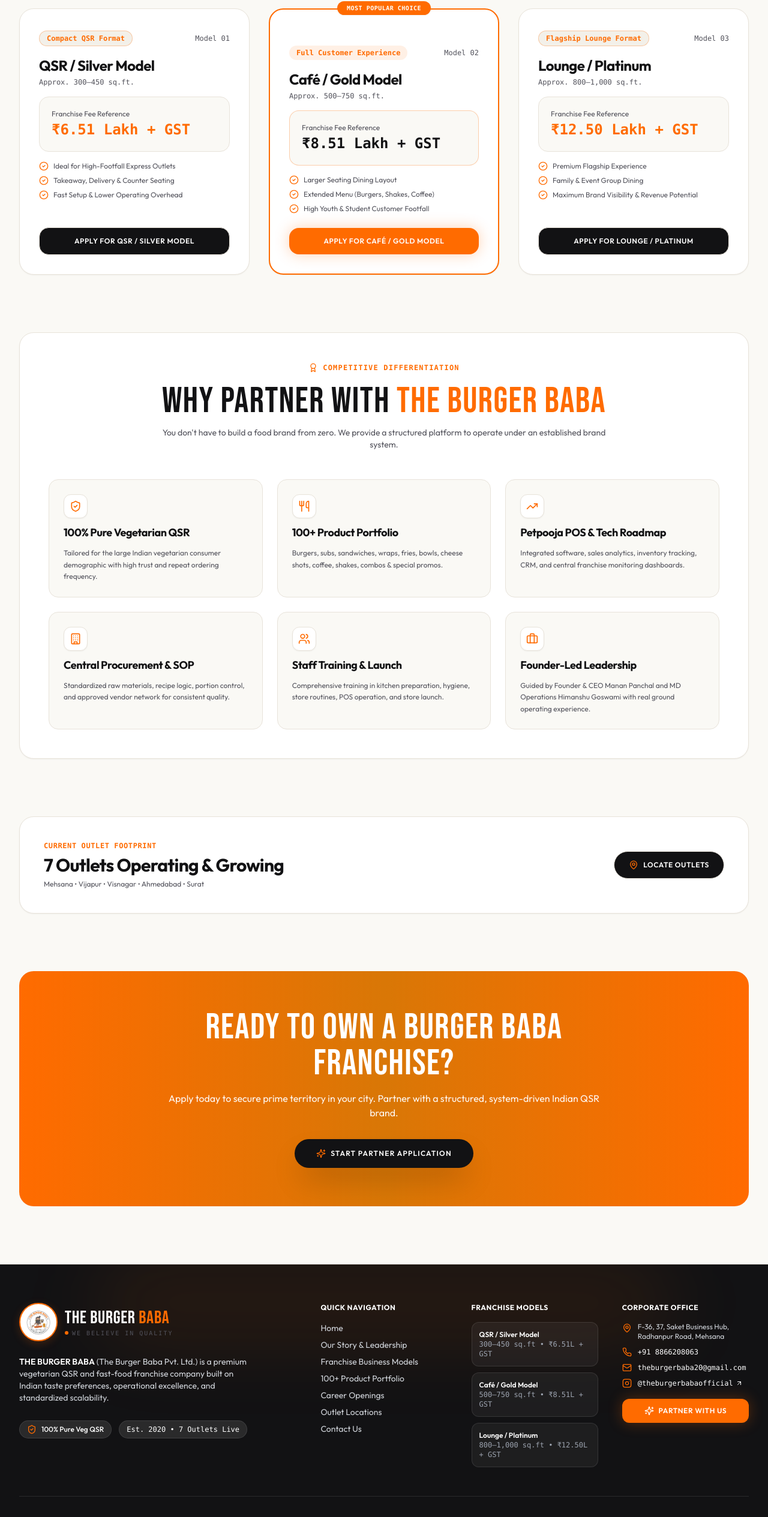
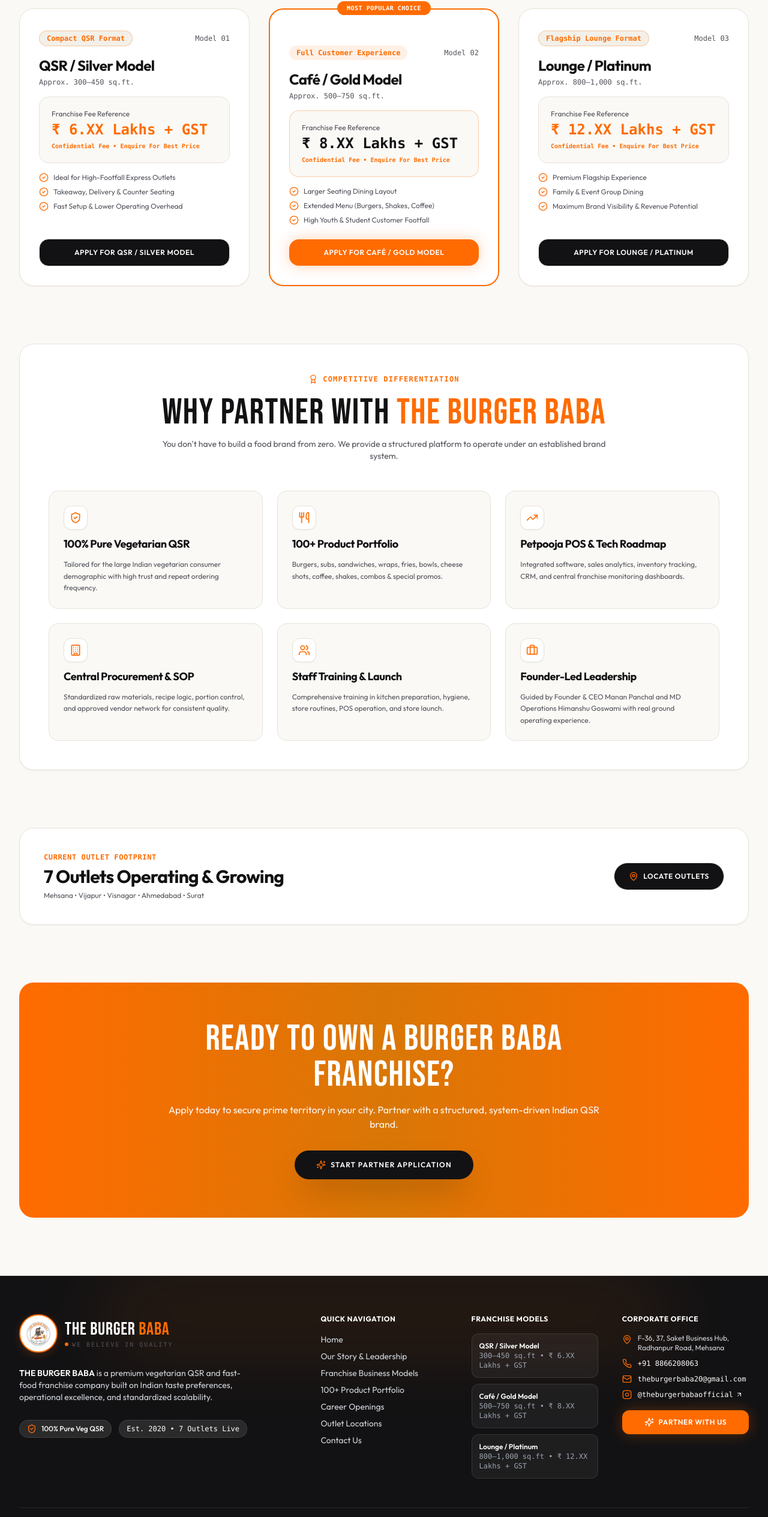
Before and after one commit to uptake-suraj/BB, a Next.js app: page / in a window 1280 px wide. Shown: the part 1952-4481 px from the top of the page at 60% size. Built offline with nearby package versions, Linux system fonts and the light colour scheme.

Commit message:
remove some content

```diff
--- a/app/layout.js
+++ b/app/layout.js
@@ -25,7 +25,7 @@
   metadataBase: new URL('https://theburgerbaba.com'),
   title: 'The Burger Baba | Fast Food Franchise & Vegetarian QSR Opportunities',
   description:
-    'Official Website of The Burger Baba (The Burger Baba Pvt. Ltd.). Explore high-ROI vegetarian QSR food franchise models (Silver, Gold, Platinum) with 100+ menu items.',
+    'Official Website of The Burger Baba. Explore high-ROI vegetarian QSR food franchise models (Silver, Gold, Platinum) with 100+ menu items.',
   keywords: [
     'The Burger Baba',
     'Burger Franchise India',
@@ -34,7 +34,7 @@
     'Fast Food Franchise Opportunity',
     'Vegetarian QSR Franchise',
   ],
-  authors: [{ name: 'The Burger Baba Pvt. Ltd.' }],
+  authors: [{ name: 'The Burger Baba' }],
   openGraph: {
     title: 'The Burger Baba | Premium Vegetarian QSR Franchise',
     description:
--- a/components/footer.jsx
+++ b/components/footer.jsx
@@ -18,7 +18,7 @@
           <div className="lg:col-span-2 space-y-5 sm:space-y-6">
             <BrandLogo className="w-14 h-14 sm:w-16 sm:h-16" darkText={true} />
             <p className="text-xs sm:text-sm font-normal text-gray-300 leading-relaxed max-w-sm">
-              <strong className="font-semibold text-white">THE BURGER BABA</strong> (The Burger Baba Pvt. Ltd.) is a premium vegetarian QSR and fast-food franchise company built on Indian taste preferences, operational excellence, and standardized scalability.
+              <strong className="font-semibold text-white">THE BURGER BABA</strong> is a premium vegetarian QSR and fast-food franchise company built on Indian taste preferences, operational excellence, and standardized scalability.
             </p>
 
             <div className="flex flex-wrap items-center gap-2.5 sm:gap-3 pt-1">
@@ -86,19 +86,19 @@
                 <div className="text-white font-semibold group-hover:text-baba-orange transition">
                   QSR / Silver Model
                 </div>
-                <div className="text-gray-400 font-mono font-normal">300–450 sq.ft • ₹6.51L + GST</div>
+                <div className="text-gray-400 font-mono font-normal">300–450 sq.ft • ₹ 6.XX Lakhs + GST</div>
               </li>
               <li className="bg-white/5 p-3 rounded-xl border border-white/10 hover:border-baba-orange transition group">
                 <div className="text-white font-semibold group-hover:text-baba-orange transition">
                   Café / Gold Model
                 </div>
-                <div className="text-gray-400 font-mono font-normal">500–750 sq.ft • ₹8.51L + GST</div>
+                <div className="text-gray-400 font-mono font-normal">500–750 sq.ft • ₹ 8.XX Lakhs + GST</div>
               </li>
               <li className="bg-white/5 p-3 rounded-xl border border-white/10 hover:border-baba-orange transition group">
                 <div className="text-white font-semibold group-hover:text-baba-orange transition">
                   Lounge / Platinum
                 </div>
-                <div className="text-gray-400 font-mono font-normal">800–1,000 sq.ft • ₹12.50L + GST</div>
+                <div className="text-gray-400 font-mono font-normal">800–1,000 sq.ft • ₹ 12.XX Lakhs + GST</div>
               </li>
             </ul>
           </div>
@@ -154,7 +154,7 @@
         {/* Bottom Bar & Disclaimer - 100% Mobile Responsive City Wrap */}
         <div className="pt-6 sm:pt-8 flex flex-col md:flex-row items-center justify-between gap-4 text-xs text-gray-400 font-normal text-center md:text-left">
           <div>
-            © {new Date().getFullYear()} <strong className="font-semibold text-white">The Burger Baba Pvt. Ltd.</strong> All rights reserved.
+            © {new Date().getFullYear()} <strong className="font-semibold text-white">The Burger Baba</strong>. All rights reserved.
           </div>
 
           {/* Responsive Wrap City Names */}
--- a/components/franchise/franchise-view.jsx
+++ b/components/franchise/franchise-view.jsx
@@ -65,6 +65,11 @@
                   <div className={`text-xl sm:text-2xl font-bold font-mono mt-0.5 ${model.isPopular ? 'text-baba-black' : 'text-baba-orange'}`}>
                     {model.fee}
                   </div>
+                  {model.feeSub && (
+                    <div className="text-[10px] text-baba-orange font-mono font-semibold mt-1">
+                      {model.feeSub}
+                    </div>
+                  )}
                 </div>
 
                 <ul className="space-y-2 text-xs font-normal text-baba-gray">
--- a/components/home/home-view.jsx
+++ b/components/home/home-view.jsx
@@ -231,6 +231,11 @@
                     <div className={`text-xl sm:text-2xl font-bold font-mono mt-0.5 ${model.isPopular ? 'text-baba-black' : 'text-baba-orange'}`}>
                       {model.fee}
                     </div>
+                    {model.feeSub && (
+                      <div className="text-[10px] text-baba-orange font-mono font-semibold mt-1">
+                        {model.feeSub}
+                      </div>
+                    )}
                   </div>
 
                   <ul className="space-y-2 text-xs font-normal text-baba-gray">
--- a/components/interactive/franchise-modal.jsx
+++ b/components/interactive/franchise-modal.jsx
@@ -135,13 +135,13 @@
                   className="w-full bg-baba-bg border border-baba-border rounded-xl px-4 py-3 text-sm text-baba-black focus:outline-none focus:border-baba-orange font-medium"
                 >
                   <option value="QSR / Silver Model (300-450 sq.ft)">
-                    QSR / Silver Model (300-450 sq.ft • ₹6.51L + GST)
+                    QSR / Silver Model (300-450 sq.ft • Confidential Fee)
                   </option>
                   <option value="Café / Gold Model (500-750 sq.ft)">
-                    Café / Gold Model (500-750 sq.ft • ₹8.51L + GST)
+                    Café / Gold Model (500-750 sq.ft • Confidential Fee)
                   </option>
                   <option value="Lounge / Platinum Model (800-1000 sq.ft)">
-                    Lounge / Platinum Model (800-1,000 sq.ft • ₹12.50L + GST)
+                    Lounge / Platinum Model (800-1,000 sq.ft • Confidential Fee)
                   </option>
                 </select>
               </div>
@@ -190,7 +190,7 @@
               </button>
 
               <div className="text-center text-[11px] text-baba-gray">
-                By submitting this form, you agree to receive official franchise communications from The Burger Baba Pvt. Ltd.
+                By submitting this form, you agree to receive official franchise communications from The Burger Baba.
               </div>
             </form>
           </div>
@@ -206,7 +206,7 @@
                 APPLICATION SUBMITTED SUCCESSFULLY!
               </h3>
               <p className="text-sm text-baba-gray max-w-md mx-auto">
-                Thank you, <strong className="text-baba-black">{formData.name}</strong>. Our franchise sales team led by Aarti Suthar will review your enquiry for <strong className="text-baba-orange">{formData.city}</strong> and reach out shortly.
+                Thank you, <strong className="text-baba-black">{formData.name}</strong>. Our franchise onboarding team will review your enquiry for <strong className="text-baba-orange">{formData.city}</strong> and reach out shortly.
               </p>
             </div>
 
--- a/components/seo-schema.jsx
+++ b/components/seo-schema.jsx
@@ -9,9 +9,9 @@
       {
         '@type': 'Organization',
         '@id': 'https://theburgerbaba.com/#organization',
-        name: 'The Burger Baba Pvt. Ltd.',
+        name: 'The Burger Baba',
         url: 'https://theburgerbaba.com',
-        logo: 'https://theburgerbaba.com/burger_baba_logo.jpg',
+        logo: 'https://theburgerbaba.com/official_logo.png',
         description:
           'The Burger Baba is a premium vegetarian QSR and fast food franchise brand in India providing high-ROI franchise business opportunities.',
         founder: {
@@ -61,7 +61,6 @@
           '@type': 'Offer',
           category: 'Franchise Business Opportunity',
           priceCurrency: 'INR',
-          price: '651000',
         },
       },
     ],
--- a/data/contact-data.js
+++ b/data/contact-data.js
@@ -1,5 +1,5 @@
 export const CONTACT_INFO = {
-  companyName: 'The Burger Baba Pvt. Ltd.',
+  companyName: 'The Burger Baba',
   tagline: 'WE BELIEVE IN QUALITY',
   hqAddress: 'F-36, 37, Saket Business Hub, Opp. Domino\'s Pizza, Radhanpur Road, Mehsana, Gujarat 384002',
   phone: '+91 8866208063',
--- a/data/home-data.js
+++ b/data/home-data.js
@@ -11,7 +11,8 @@
     badge: 'Compact QSR Format',
     modelNo: 'Model 01',
     size: 'Approx. 300–450 sq.ft.',
-    fee: '₹6.51 Lakh + GST',
+    fee: '₹ 6.XX Lakhs + GST',
+    feeSub: 'Confidential Fee • Enquire For Best Price',
     feeValue: 651000,
     features: [
       'Ideal for High-Footfall Express Outlets',
@@ -26,7 +27,8 @@
     badgeTop: 'Most Popular Choice',
     modelNo: 'Model 02',
     size: 'Approx. 500–750 sq.ft.',
-    fee: '₹8.51 Lakh + GST',
+    fee: '₹ 8.XX Lakhs + GST',
+    feeSub: 'Confidential Fee • Enquire For Best Price',
     feeValue: 851000,
     isPopular: true,
     features: [
@@ -41,7 +43,8 @@
     badge: 'Flagship Lounge Format',
     modelNo: 'Model 03',
     size: 'Approx. 800–1,000 sq.ft.',
-    fee: '₹12.50 Lakh + GST',
+    fee: '₹ 12.XX Lakhs + GST',
+    feeSub: 'Confidential Fee • Enquire For Best Price',
     feeValue: 1250000,
     features: [
       'Premium Flagship Experience',
--- a/package.json
+++ b/package.json
@@ -3,10 +3,11 @@
   "version": "1.0.0",
   "private": true,
   "scripts": {
-    "dev": "next dev",
+    "dev": "rm -rf .next && next dev",
     "build": "next build",
     "start": "next start",
-    "lint": "next lint"
+    "lint": "next lint",
+    "clean": "rm -rf .next"
   },
   "dependencies": {
     "clsx": "^2.1.1",
```
